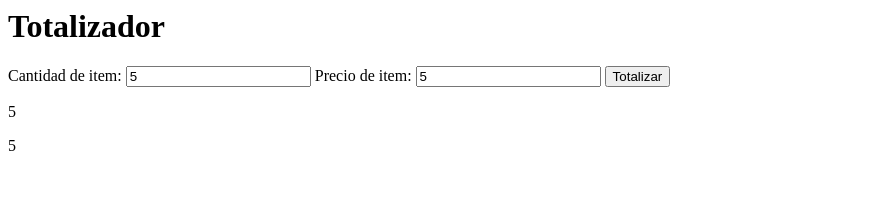
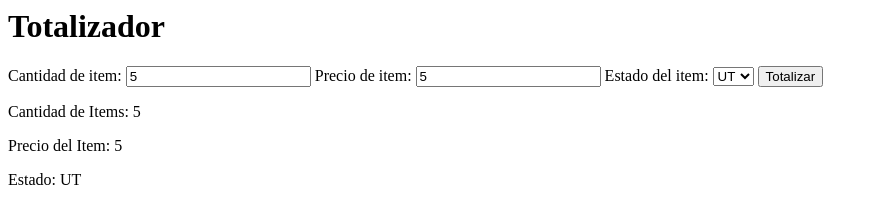
Before and after one commit to diegooferruuu/ejemploProyecto, a website built with Parcel: page index.html in a window 1280 px wide. Both pictures are taken after typing "5", "5" into the empty fields and a click on the input "Totalizar". Shown: the whole page, without its empty margins (0-878 px from the left). Built offline with nearby package versions, Linux system fonts and the light colour scheme.

Commit message:
añadirmos la funcionalidad para ver el estado

```diff
--- a/index.html
+++ b/index.html
@@ -6,7 +6,16 @@
       <input type="number" id="cantidad_item">
       <label for="precio_item">Precio de item:</label>
       <input type="number" id="precio_item">
+      <label for="estado_item">Estado del item:</label>
+      <select name="estados" id="estados">
+        <option value="UT">UT</option>
+        <option value="NV">NV</option>
+        <option value="TX">TX</option>
+        <option value="AL">AL</option>
+        <option value="CA">CA</option>
+      </select>
       <input type="submit" value="Totalizar" id="totalizar-button">
+
     </form>
 
     <div id="resultado-div"></div>
--- a/src/presenter.js
+++ b/src/presenter.js
@@ -1,8 +1,9 @@
-import {totalizador, precioItem} from "./totalizador";
+import {totalizador, precioItem, estado} from "./totalizador";
 
 
 const first = document.querySelector("#cantidad_item");
 const second = document.querySelector("#precio_item");
+const third = document.querySelector("#estados");
 const form = document.querySelector("#totalizador-form");
 const div = document.querySelector("#resultado-div");
 
@@ -11,10 +12,12 @@ form.addEventListener("submit", (event) => {
 
   const cantidad = Number.parseInt(first.value);
   const precio = Number.parseInt(second.value);
+  const est = third.value;
   const resultado = totalizador(cantidad);
   const res2 = precioItem(precio);
+  const res3 = estado(est);
 
-  div.innerHTML = "<p>" + resultado + "</p>" + "<p>" + precio + "</p>";
+  div.innerHTML = "<p> Cantidad de Items: " + resultado + "</p>" + "<p> Precio del Item: " + res2 + "</p>" + "<p> Estado: " + res3 + "</p>";
 
 });
 
--- a/src/totalizador.js
+++ b/src/totalizador.js
@@ -1,7 +1,11 @@
-export function totalizador(numero){
+export  function totalizador(numero){
     return numero;
 }
 
 export function precioItem(precio) {
     return precio;
 }
+
+export  function estado(estado){
+    return estado;
+}
```
Also changed, not shown: src/totalizador.test.js (+6 -3 lines).
